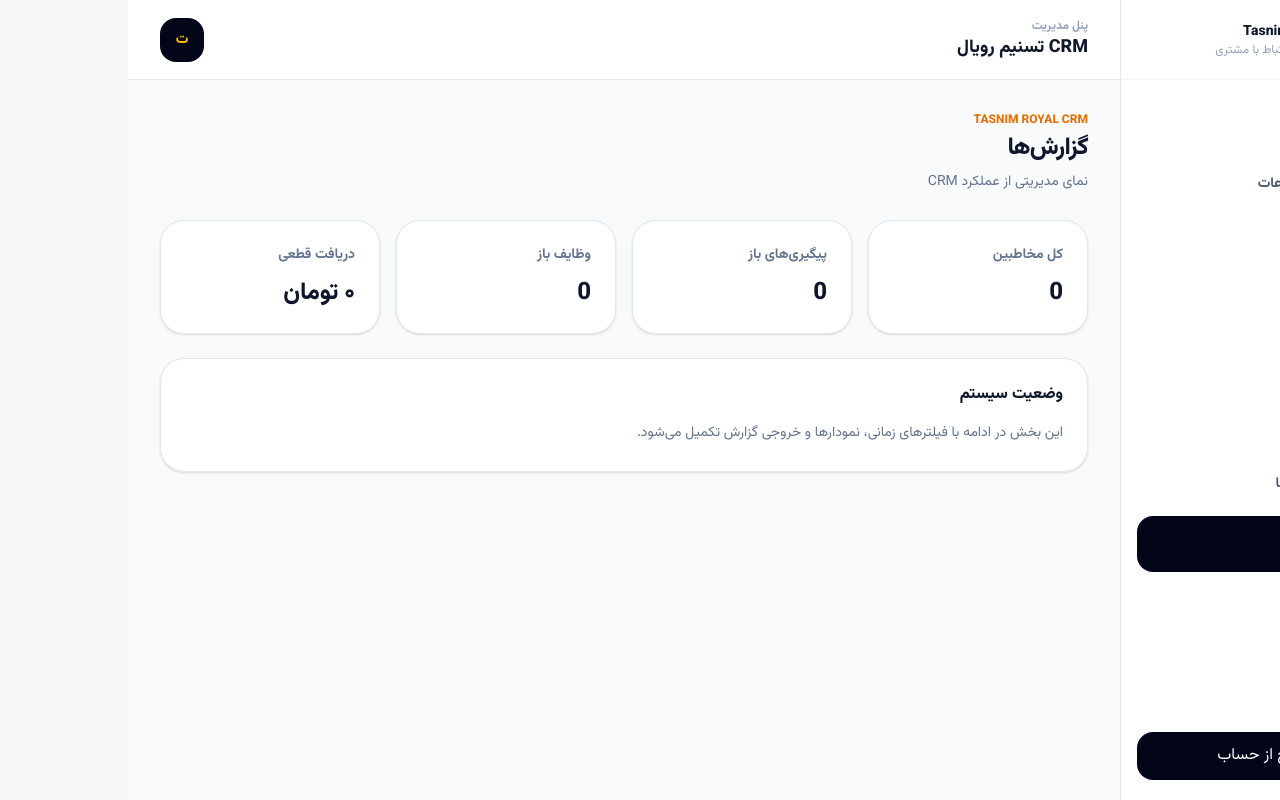
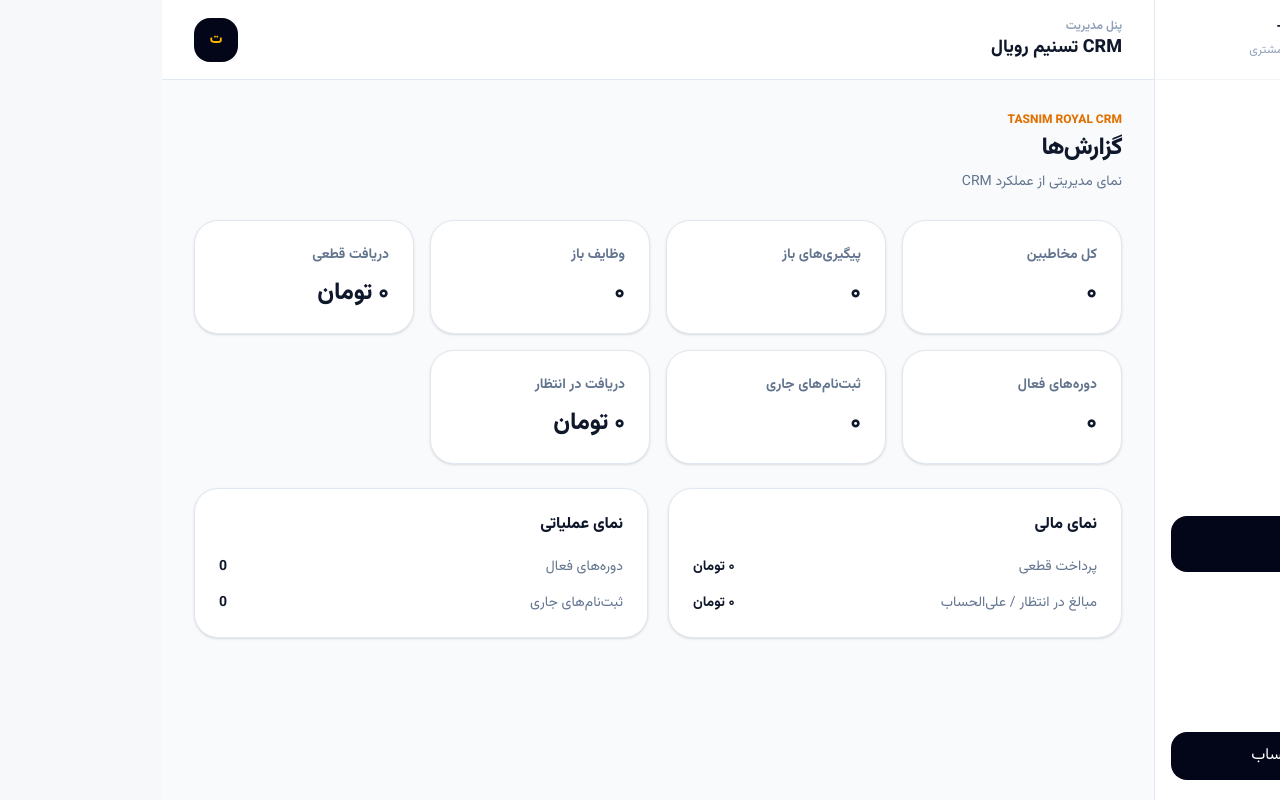
Before and after one commit to abolfazl1299180-art/tasnim-royal-crm1, a Next.js app: page /reports in a window 1280 px wide. Built offline with nearby package versions, Linux system fonts and the light colour scheme; no server answers; the database is empty.

Commit message:
feat: expand management reports

```diff
--- a/src/app/reports/page.tsx
+++ b/src/app/reports/page.tsx
@@ -3,18 +3,25 @@ import { PageHeader } from "@/components/ui/page-header";
 
 export default async function ReportsPage() {
   const supabase = await createClient();
-  const [contacts, followUps, tasks, payments] = await Promise.all([
+  const [contacts, followUps, tasks, payments, courses, registrations, paidRows] = await Promise.all([
     supabase.from("contacts").select("id", { count: "exact", head: true }),
     supabase.from("follow_ups").select("id", { count: "exact", head: true }).eq("status", "pending"),
     supabase.from("tasks").select("id", { count: "exact", head: true }).neq("status", "done"),
+    supabase.from("payments").select("amount,status"),
+    supabase.from("courses").select("id", { count: "exact", head: true }).eq("is_active", true),
+    supabase.from("registrations").select("id", { count: "exact", head: true }).in("status", ["pending", "active"]),
     supabase.from("payments").select("amount").eq("status", "paid"),
   ]);
-  const paid = payments.data?.reduce((sum, row) => sum + Number(row.amount), 0) || 0;
+  const paid = paidRows.data?.reduce((sum, row) => sum + Number(row.amount), 0) || 0;
+  const pendingAmount = payments.data?.filter(row => row.status === "pending" || row.status === "partial").reduce((sum, row) => sum + Number(row.amount), 0) || 0;
   const cards = [
-    ["کل مخاطبین", contacts.count ?? 0],
-    ["پیگیری‌های باز", followUps.count ?? 0],
-    ["وظایف باز", tasks.count ?? 0],
+    ["کل مخاطبین", (contacts.count ?? 0).toLocaleString("fa-IR")],
+    ["پیگیری‌های باز", (followUps.count ?? 0).toLocaleString("fa-IR")],
+    ["وظایف باز", (tasks.count ?? 0).toLocaleString("fa-IR")],
     ["دریافت قطعی", `${paid.toLocaleString("fa-IR")} تومان`],
+    ["دوره‌های فعال", (courses.count ?? 0).toLocaleString("fa-IR")],
+    ["ثبت‌نام‌های جاری", (registrations.count ?? 0).toLocaleString("fa-IR")],
+    ["دریافت در انتظار", `${pendingAmount.toLocaleString("fa-IR")} تومان`],
   ];
-  return <><PageHeader title="گزارش‌ها" description="نمای مدیریتی از عملکرد CRM" /><div className="grid gap-4 sm:grid-cols-2 xl:grid-cols-4">{cards.map(([label, value]) => <article key={String(label)} className="rounded-3xl border border-slate-200 bg-white p-6 shadow-sm"><p className="text-sm font-bold text-slate-500">{label}</p><p className="mt-3 text-2xl font-black">{value}</p></article>)}</div><div className="mt-6 rounded-3xl border border-slate-200 bg-white p-6 shadow-sm"><h2 className="font-black">وضعیت سیستم</h2><p className="mt-3 text-sm leading-7 text-slate-500">این بخش در ادامه با فیلترهای زمانی، نمودارها و خروجی گزارش تکمیل می‌شود.</p></div></>;
+  return <><PageHeader title="گزارش‌ها" description="نمای مدیریتی از عملکرد CRM" /><div className="grid gap-4 sm:grid-cols-2 xl:grid-cols-4">{cards.map(([label, value]) => <article key={String(label)} className="rounded-3xl border border-slate-200 bg-white p-6 shadow-sm"><p className="text-sm font-bold text-slate-500">{label}</p><p className="mt-3 text-2xl font-black">{value}</p></article>)}</div><div className="mt-6 grid gap-5 lg:grid-cols-2"><section className="rounded-3xl border border-slate-200 bg-white p-6 shadow-sm"><h2 className="font-black">نمای مالی</h2><div className="mt-5 space-y-4 text-sm"><div className="flex justify-between"><span className="text-slate-500">پرداخت قطعی</span><b>{paid.toLocaleString("fa-IR")} تومان</b></div><div className="flex justify-between"><span className="text-slate-500">مبالغ در انتظار / علی‌الحساب</span><b>{pendingAmount.toLocaleString("fa-IR")} تومان</b></div></div></section><section className="rounded-3xl border border-slate-200 bg-white p-6 shadow-sm"><h2 className="font-black">نمای عملیاتی</h2><div className="mt-5 space-y-4 text-sm"><div className="flex justify-between"><span className="text-slate-500">دوره‌های فعال</span><b>{courses.count ?? 0}</b></div><div className="flex justify-between"><span className="text-slate-500">ثبت‌نام‌های جاری</span><b>{registrations.count ?? 0}</b></div></div></section></div></>;
 }
```
